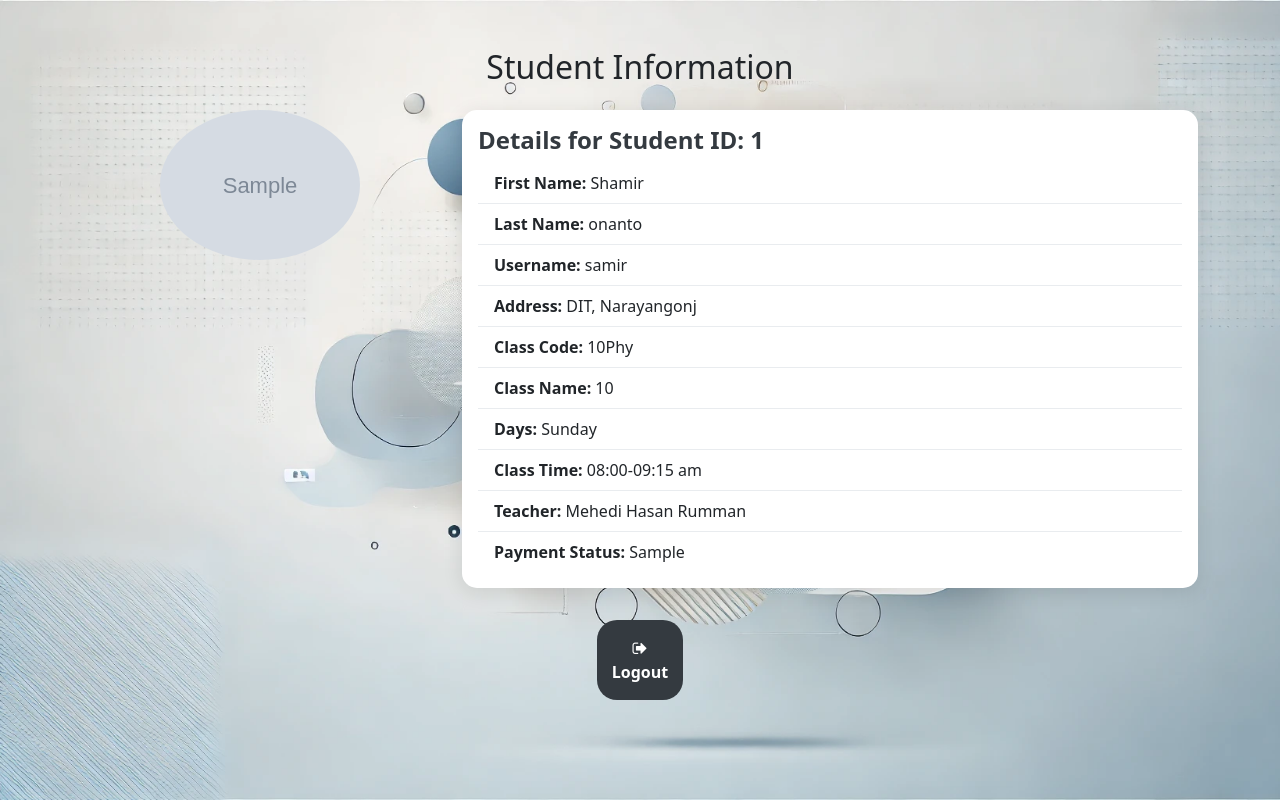
After one commit to al-kuresh/CSE311_Database, a PHP site: page /student/index_student.php in a window 1280 px wide. The commit adds this page. Run offline with PHP 8.4, Linux system fonts and the light colour scheme; the visitor is signed in with stand-in values (Sample User, id 1); data comes from the database, SQL or seed files in the repository; tables that the repository leaves empty or names only in its code hold one stand-in row (values such as "Sample post"); grey boxes marked "Sample" are stand-in pictures.

Commit message:
studentpage

```diff
--- a/Sirius/backend/login.php
+++ b/Sirius/backend/login.php
@@ -62,6 +62,12 @@ if (isset($_POST["username"]) && isset($_POST["password"]) && isset($_POST["user
                 header("Location: ../admin/index.php");
                 exit;
             }
+            if ($type == '2') {
+                $id = $userRow["student_id"];
+                $_SESSION['student_id'] = $id;
+                header("Location: ../student/index_student.php");
+                exit;
+            }
 
 
         } else {
--- a/Sirius/req/addStudent.php
+++ b/Sirius/req/addStudent.php
@@ -11,6 +11,7 @@ if (isset($_SESSION['admin_id']) && isset($_SESSION['usert'])) {
 
             include '../dbConnection.php';
             include "../admin/data/students.php";
+            include "../admin/data/subject.php";
 
             function unameIsUnique($username, $conct)
             {
@@ -34,7 +35,9 @@ if (isset($_SESSION['admin_id']) && isset($_SESSION['usert'])) {
                 '&f_name=' . urlencode($fname) .
                 '&l_name=' . urlencode($lname) .
                 '&Address=' . urlencode($address) .
-                '&class_code=' . urlencode($class_code);
+                '&class_code=' . urlencode($class_code) .
+                '&password=' . urlencode($pass);
+
 
             if (empty($student_id)) {
                 $em = "ID is required";
--- a/Sirius/req/teacherAdd.php
+++ b/Sirius/req/teacherAdd.php
@@ -39,7 +39,7 @@ if (isset($_SESSION['admin_id']) && isset($_SESSION['usert'])) {
                 '&Address=' . urlencode($address) .
                 '&subject_code=' . urlencode($subject_code) .
                 '&class_code=' . urlencode($class_code);
-            // '&subject=' . urlencode($subject);
+
 
             if (empty($teacher_id)) {
                 $em = "ID is required";
--- /dev/null
+++ b/Sirius/student/index_student.php
@@ -0,0 +1,156 @@
+<?php
+session_start();
+$student_id = $_SESSION['student_id'] ?? null;
+
+
+if (isset($_SESSION['student_id']) && isset($_SESSION['usert'])) {
+    if ($_SESSION['usert'] == '2') {
+        include '../dbConnection.php';
+        include "../admin/data/teachers.php";
+        include "../admin/data/class.php";
+        $sql = "SELECT
+        s.student_id,
+        s.f_name,
+        s.l_name,
+        s.username,
+        s.Address,
+        sp.profile_picture,
+        c.class_code,
+        c.class_name,
+        c.days,
+        c.class_time,
+        CONCAT(t.f_name, ' ', t.l_name) AS teacher_full_name,
+        c.student_payment
+    FROM
+        student s
+    JOIN
+        student_profiles sp ON s.student_id = sp.student_id
+    JOIN
+        class c ON s.class_code = c.class_code
+    JOIN
+        teacher t ON c.class_code = t.class_code
+
+    WHERE
+        s.student_id = ?";
+
+        $stmt = $conct->prepare($sql);
+        $stmt->execute([$student_id]);
+        $student = $stmt->fetch(PDO::FETCH_ASSOC);
+
+        if (!$student) {
+            echo "No student found with this ID.";
+            exit;
+        }
+
+
+
+    }
+} else {
+
+    header("Location: ../login.php");
+    exit;
+}
+?>
+<!DOCTYPE html>
+<html>
+
+<head>
+    <meta charset="UTF-8">
+    <meta name="viewport" content="width=device-width, initial-scale=1">
+    <title>Student - Home Page</title>
+    <link href="https://cdnjs.cloudflare.com/ajax/libs/bootstrap/5.3.0/css/bootstrap.min.css" rel="stylesheet">
+    <link rel="stylesheet" type="text/css" href="..\Css\Front.css">
+    <script src="https://ajax.googleapis.com/ajax/libs/jquery/3.7.1/jquery.min.js"></script>
+    <link rel="stylesheet" href="https://cdnjs.cloudflare.com/ajax/libs/font-awesome/4.7.0/css/font-awesome.min.css">
+
+    <style>
+        .card {
+            border: none;
+            border-radius: 15px;
+            box-shadow: 0 4px 20px rgba(0, 0, 0, 0.1);
+        }
+
+        .card-title {
+            font-size: 1.5rem;
+            font-weight: bold;
+            color: #343a40;
+        }
+
+        .list-group-item {
+            background-color: #ffffff;
+            border: none;
+            border-bottom: 1px solid #e9ecef;
+        }
+
+        .list-group-item:last-child {
+            border-bottom: none;
+        }
+
+        .btn-dark {
+            background-color: #343a40;
+            border: none;
+        }
+
+        .btn-dark:hover {
+            background-color: #23272b;
+        }
+    </style>
+</head>
+
+
+<body class="admin_home">
+
+    <div class="container mt-5">
+        <h2 class="text-center mb-4">Student Information</h2>
+        <div class="row">
+            <div class="col-md-4 text-center">
+                <img src="/images/<?php echo htmlspecialchars($student['profile_picture']); ?>" alt="Profile Picture"
+                    class="img-fluid rounded-circle" style="max-width: 200px; max-height: 200px;">
+            </div>
+            <div class="col-md-8">
+                <div class="card">
+                    <div class="card-body">
+                        <h5 class="card-title">Details for Student ID:
+                            <?php echo htmlspecialchars($student['student_id']); ?>
+                        </h5>
+                        <ul class="list-group">
+                            <li class="list-group-item"><strong>First Name:</strong>
+                                <?php echo htmlspecialchars($student['f_name']); ?></li>
+                            <li class="list-group-item"><strong>Last Name:</strong>
+                                <?php echo htmlspecialchars($student['l_name']); ?></li>
+                            <li class="list-group-item"><strong>Username:</strong>
+                                <?php echo htmlspecialchars($student['username']); ?></li>
+                            <li class="list-group-item"><strong>Address:</strong>
+                                <?php echo htmlspecialchars($student['Address']); ?></li>
+                            <li class="list-group-item"><strong>Class Code:</strong>
+                                <?php echo htmlspecialchars($student['class_code']); ?></li>
+                            <li class="list-group-item"><strong>Class Name:</strong>
+                                <?php echo htmlspecialchars($student['class_name']); ?></li>
+                            <li class="list-group-item"><strong>Days:</strong>
+                                <?php echo htmlspecialchars($student['days']); ?></li>
+                            <li class="list-group-item"><strong>Class Time:</strong>
+                                <?php echo htmlspecialchars($student['class_time']); ?></li>
+                            <li class="list-group-item"><strong>Teacher:</strong>
+                                <?php echo htmlspecialchars($student['teacher_full_name']); ?></li>
+                            <li class="list-group-item"><strong>Payment Status:</strong>
+                                <?php echo htmlspecialchars($student['student_payment']); ?></li>
+                        </ul>
+                    </div>
+                </div>
+            </div>
+        </div>
+
+
+        <div class="text-center mt-4">
+            <a href="../logout.php" class="btn btn-dark m-2 py-3">
+                <i class="fa fa-sign-out" aria-hidden="true"></i><br>
+                Logout
+            </a>
+        </div>
+    </div>
+
+
+    <script src="https://cdnjs.cloudflare.com/ajax/libs/bootstrap/5.3.0/js/bootstrap.bundle.min.js"></script>
+</body>
+
+</html>
```
Also changed, not shown: Sirius/admin/addStudent.php (+6 -31 lines), Sirius/admin/addTeacher.php (+7 -44 lines).
